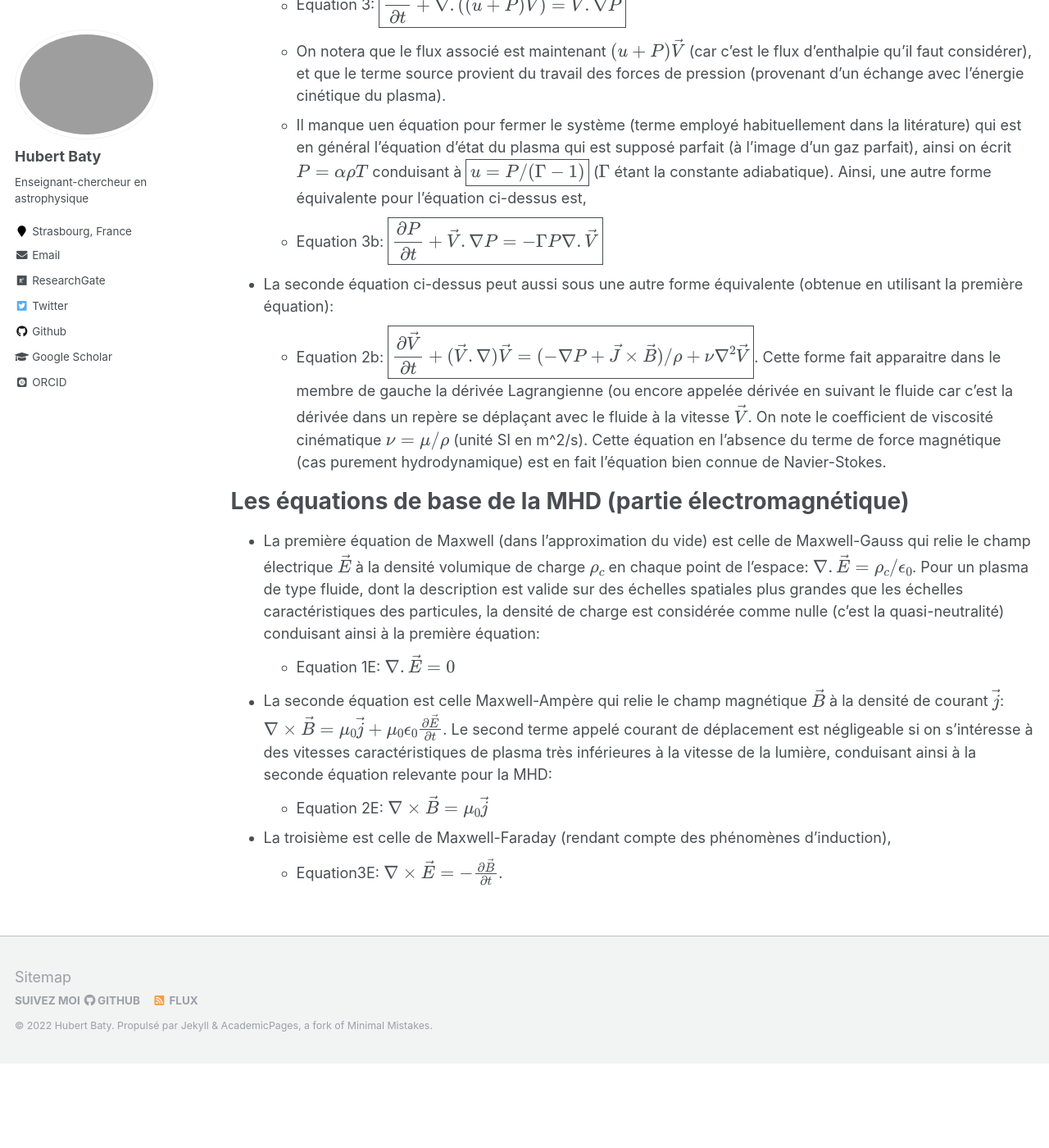
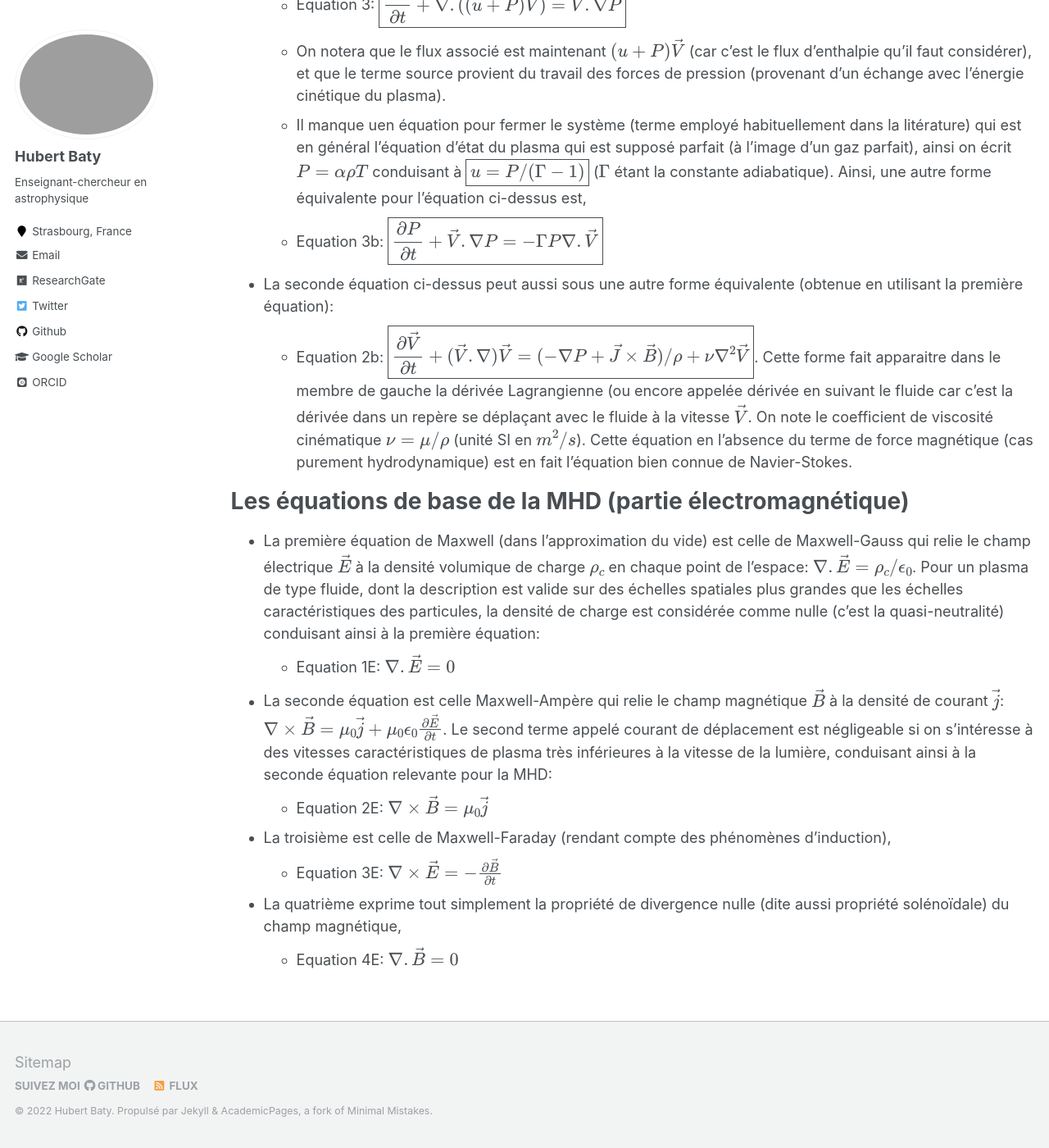
Before and after one commit to hubertbaty/hubertbaty.github.io, a Jekyll site: the page built from _pages/MHD.md, in a window 1280 px wide and 1400 px high, scrolled down 1287 px. Shown: the whole window at 82% size. Built offline with Jekyll 4.4.1, drawn with Linux system fonts in a browser that asks for light colours; some web fonts are replaced; formulas are drawn with MathJax 3; before the commit the page ends 2583 px from its top, so only the background shows below that.

Commit message:
Update MHD.md

```diff
--- a/_pages/MHD.md
+++ b/_pages/MHD.md
@@ -29,7 +29,7 @@ pour le flux associé, et les termes sources qui sont toutes les densités de fo
   *  Equation 3b: $$\boxed{\frac {\partial P} {\partial t} + \vec V . \nabla P = - \Gamma P \nabla . \vec V } $$
 
 * La seconde équation ci-dessus peut aussi sous une autre forme équivalente (obtenue en utilisant la première équation):
-  * Equation 2b: $$\boxed{\frac {\partial \vec V} {\partial t} + (\vec V . \nabla) \vec V = (- \nabla P + \vec J \times \vec B)/\rho + \nu \nabla^2 \vec V} $$. Cette forme fait apparaitre dans le membre de gauche la dérivée Lagrangienne (ou encore appelée dérivée en suivant le fluide car c'est la dérivée dans un repère se déplaçant avec le fluide à la vitesse $\vec V$. On note le coefficient de viscosité cinématique $\nu = \mu / \rho$ (unité SI en m^2/s). Cette équation en l'absence du terme de force magnétique (cas purement hydrodynamique) est en fait l'équation bien connue de Navier-Stokes.
+  * Equation 2b: $$\boxed{\frac {\partial \vec V} {\partial t} + (\vec V . \nabla) \vec V = (- \nabla P + \vec J \times \vec B)/\rho + \nu \nabla^2 \vec V} $$. Cette forme fait apparaitre dans le membre de gauche la dérivée Lagrangienne (ou encore appelée dérivée en suivant le fluide car c'est la dérivée dans un repère se déplaçant avec le fluide à la vitesse $\vec V$. On note le coefficient de viscosité cinématique $\nu = \mu / \rho$ (unité SI en $m^2/s$). Cette équation en l'absence du terme de force magnétique (cas purement hydrodynamique) est en fait l'équation bien connue de Navier-Stokes.
 
 
 Les équations de base de la MHD (partie électromagnétique)
@@ -41,4 +41,7 @@ Les équations de base de la MHD (partie électromagnétique)
   * Equation 2E: $\nabla \times \vec B = \mu_0 \vec j$
 
 * La troisième est celle de Maxwell-Faraday (rendant compte des phénomènes d'induction),
-  * Equation3E: $\nabla \times \vec E = - \frac {\partial \vec B} {\partial t}$.
+  * Equation 3E: $\nabla \times \vec E = - \frac {\partial \vec B} {\partial t}$
+
+* La quatrième exprime tout simplement la propriété de divergence nulle (dite aussi propriété solénoïdale) du champ magnétique,
+  * Equation 4E: $\nabla . \vec B = 0$
```
